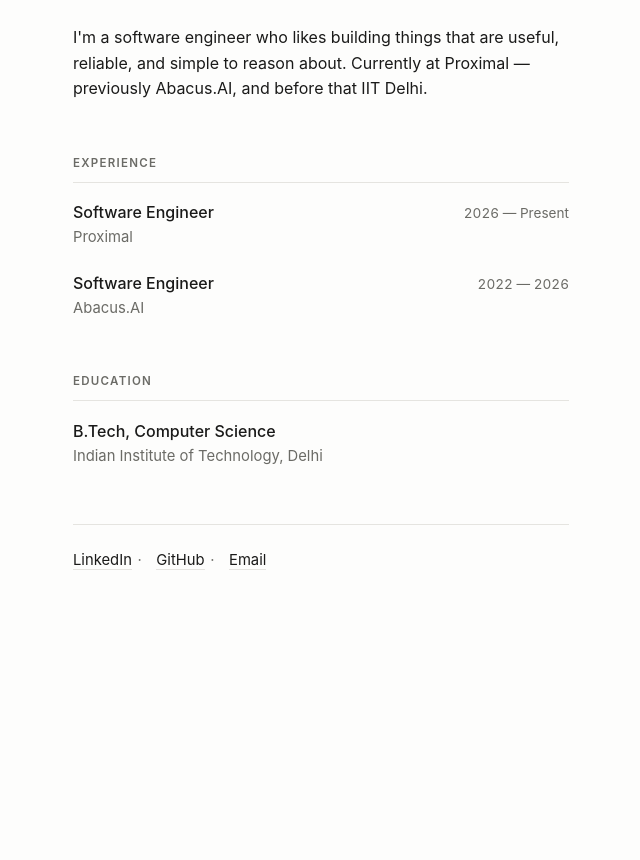
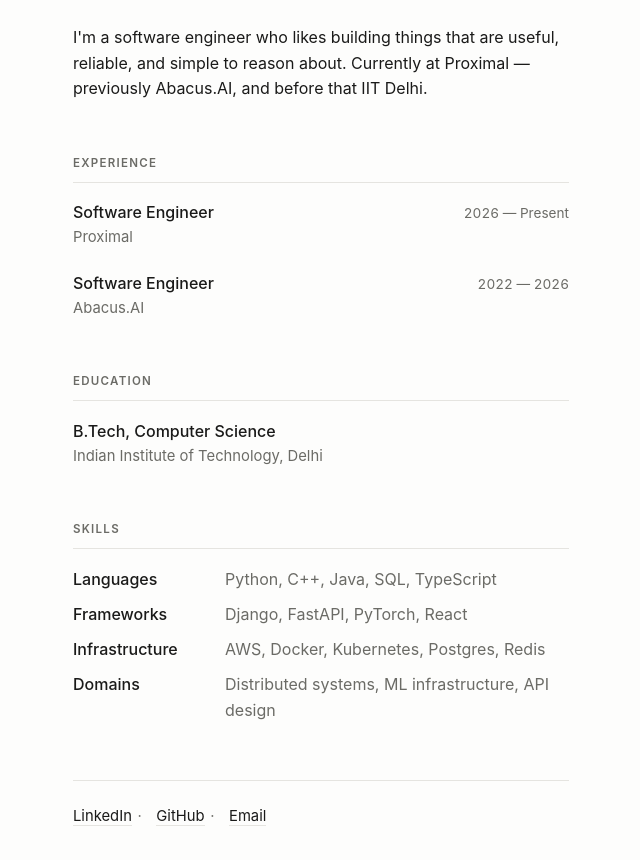
Before and after one commit to sohamvg/sohamvg.github.io, a plain HTML site: page index.html in a window 1280 px wide. Shown: the part 160-1020 px from the top of the page, without its empty margins (319-959 px from the left). Before the commit the page ends 829 px from the top, so only its background shows below. Drawn offline with Linux system fonts and the light colour scheme.

Commit message:
Add skills section

```diff
--- a/index.html
+++ b/index.html
@@ -114,6 +114,27 @@
     .entry-date { display: block; margin-top: 0.1rem; }
   }
 
+  /* ---- skills ---- */
+  .skills {
+    color: var(--mute);
+    margin: 0;
+  }
+  .skills p {
+    display: flex;
+    gap: 1rem;
+    margin: 0 0 0.6rem;
+  }
+  .skills p:last-child { margin-bottom: 0; }
+  .skills b {
+    color: var(--fg);
+    font-weight: 550;
+    flex: 0 0 8.5rem;
+  }
+  @media (max-width: 480px) {
+    .skills p { display: block; }
+    .skills b { display: block; }
+  }
+
   /* ---- links ---- */
   a {
     color: var(--link);
@@ -182,6 +203,17 @@
     </div>
   </section>
 
+  <!-- ============ SKILLS ============ -->
+  <section>
+    <h2>Skills</h2>
+    <div class="skills">
+      <p><b>Languages</b><span>Python, C++, Java, SQL, TypeScript</span></p>
+      <p><b>Frameworks</b><span>Django, FastAPI, PyTorch, React</span></p>
+      <p><b>Infrastructure</b><span>AWS, Docker, Kubernetes, Postgres, Redis</span></p>
+      <p><b>Domains</b><span>Distributed systems, ML infrastructure, API design</span></p>
+    </div>
+  </section>
+
   <!-- ============ CONTACT ============ -->
   <footer>
     <a href="https://www.linkedin.com/in/sohamvg">LinkedIn</a><span class="sep">·</span>
```
